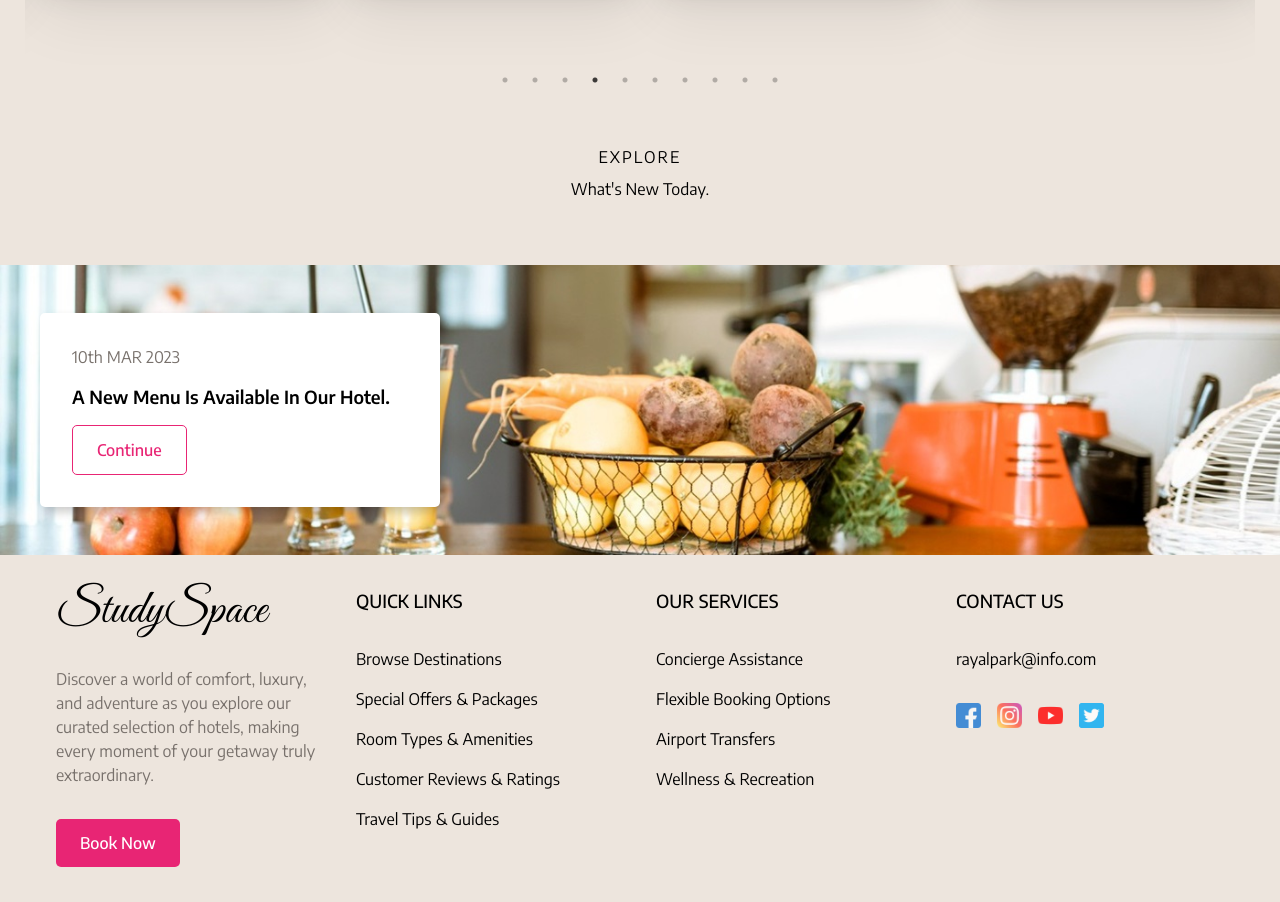
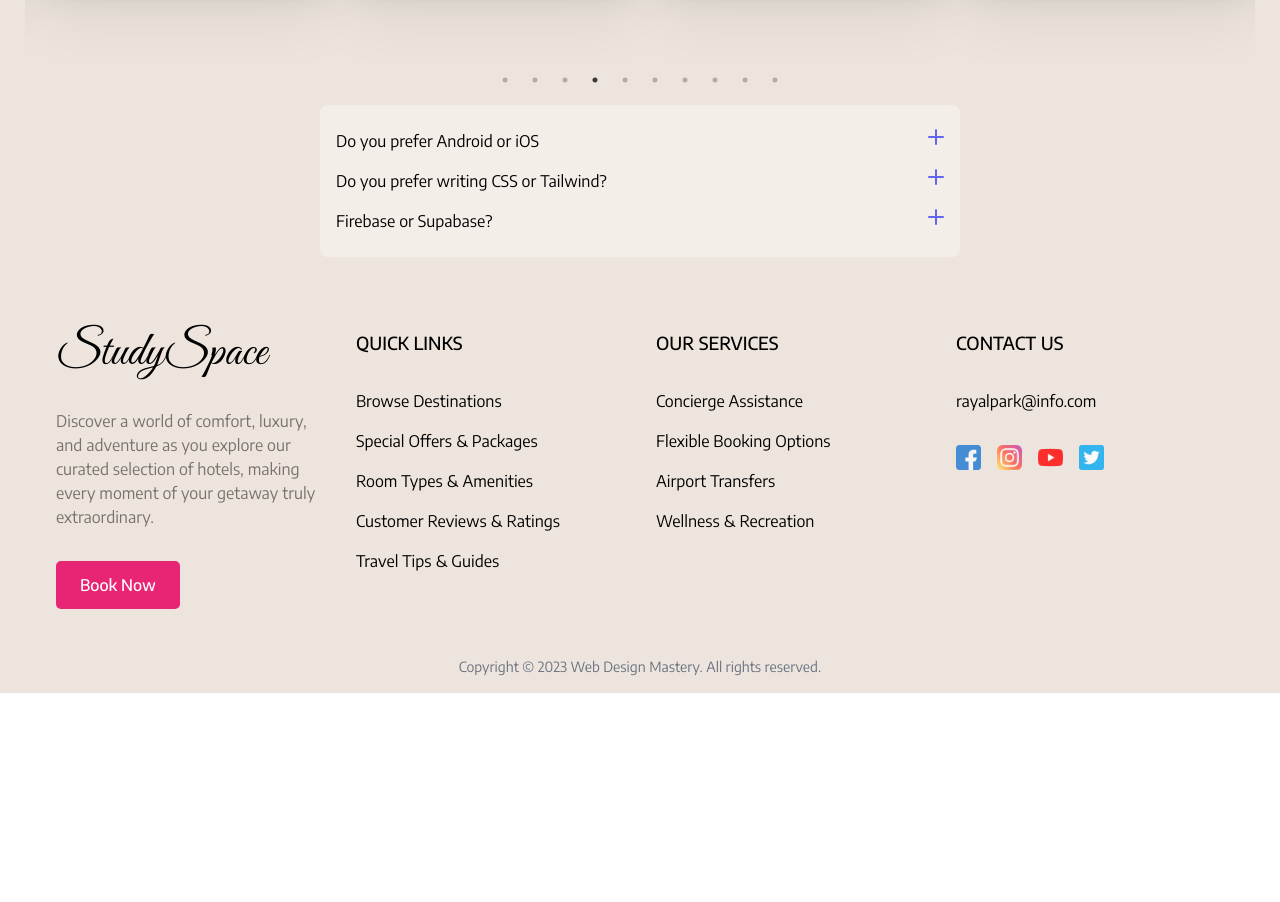
Before and after one commit to ThuongMinhMai/StudySpace, a React (Vite) app: page / in a window 1280 px wide. Shown: the part 6832-7734 px from the top of the page. After the commit the page ends 7525 px from the top, so only its background shows below. Built offline with nearby package versions, Linux system fonts and the light colour scheme.

Commit message:
fix:testimonial

```diff
--- /dev/null
+++ b/src/components/global/molecules/Accordion.tsx
@@ -0,0 +1,53 @@
+import React, { useState } from "react";
+
+const Accordion = ({ title, answer }:any) => {
+  const [accordionOpen, setAccordionOpen] = useState(false);
+
+  return (
+    <div className="py-2">
+      <button
+        onClick={() => setAccordionOpen(!accordionOpen)}
+        className="flex justify-between w-full"
+      >
+        <span>{title}</span>
+        {/* {accordionOpen ? <span>-</span> : <span>+</span>} */}
+        <svg
+          className="fill-indigo-500 shrink-0 ml-8"
+          width="16"
+          height="16"
+          xmlns="http://www.w3.org/2000/svg"
+        >
+          <rect
+            y="7"
+            width="16"
+            height="2"
+            rx="1"
+            className={`transform origin-center transition duration-200 ease-out ${
+              accordionOpen && "!rotate-180"
+            }`}
+          />
+          <rect
+            y="7"
+            width="16"
+            height="2"
+            rx="1"
+            className={`transform origin-center rotate-90 transition duration-200 ease-out ${
+              accordionOpen && "!rotate-180"
+            }`}
+          />
+        </svg>
+      </button>
+      <div
+        className={`grid overflow-hidden transition-all duration-300 ease-in-out text-slate-600 text-sm ${
+          accordionOpen
+            ? "grid-rows-[1fr] opacity-100"
+            : "grid-rows-[0fr] opacity-0"
+        }`}
+      >
+        <div className="overflow-hidden">{answer}</div>
+      </div>
+    </div>
+  );
+};
+
+export default Accordion;
--- a/src/components/global/organisms/Explore.tsx
+++ b/src/components/global/organisms/Explore.tsx
@@ -129,7 +129,7 @@ function Explore() {
           </div>
         </div>
       </section>
-      <div className='box absolute -bottom-72 left-0'></div>
+      <div className='box absolute -bottom-80 left-0'></div>
     </div>
   )
 }
--- a/src/components/global/organisms/Faq.tsx
+++ b/src/components/global/organisms/Faq.tsx
@@ -1,19 +1,20 @@
-import React from 'react'
+import React from "react";
+import Accordion from "../molecules/Accordion";
 
-function Faq() {
+const FAQ = () => {
   return (
-    <section className='explore mt-20' id='explore'>
-    <p className='section__subheader'>EXPLORE</p>
-    <h2 className='section__header'>What's New Today.</h2>
-    <div className='explore__bg'>
-      <div className='explore__content'>
-        <p className='section__description mb-2'>10th MAR 2023</p>
-        <h4 className='mb-4 text-lg font-semibold leading-6'>A New Menu Is Available In Our Hotel.</h4>
-        <button className='btn'>Continue</button>
-      </div>
+    <div className="p-4 bg-white/35 rounded-lg w-1/2 mx-auto my-10">
+      <Accordion
+        title="Do you prefer Android or iOS"
+        answer="I like to use iOS products"
+      />
+      <Accordion
+        title="Do you prefer writing CSS or Tailwind?"
+        answer="I like to use Tailwind"
+      />
+      <Accordion title="Firebase or Supabase?" answer="I am using Supabase!" />
     </div>
-  </section>
-  )
-}
+  );
+};
 
-export default Faq
+export default FAQ;
--- a/src/components/global/templates/HomePage.tsx
+++ b/src/components/global/templates/HomePage.tsx
@@ -45,7 +45,17 @@ const HomePage = () => {
       })
     }
   }, [])
-
+  const faqItems = [
+    {
+      question: 'What is your return policy?',
+      answer: 'You can return items within 30 days of purchase. Items must be in their original condition.'
+    },
+    {
+      question: 'How do I track my order?',
+      answer: 'You will receive a tracking number once your order has shipped. You can track your order using the link provided in the email.'
+    },
+    // Add more FAQ items as needed
+  ];
   return (
     <div className=''>
 
@@ -59,7 +69,7 @@ const HomePage = () => {
       <Offer />
       {/* <Testimonial /> */}
       <Test/>
-      <Faq />
+      <Faq/>
       <Footer />
     </div>
   )
```
